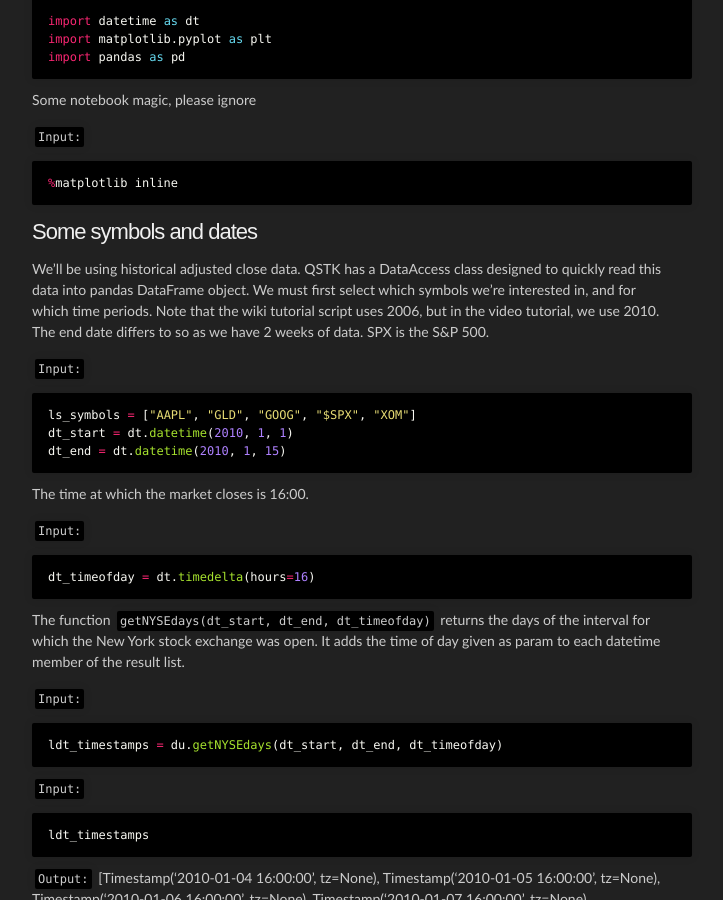
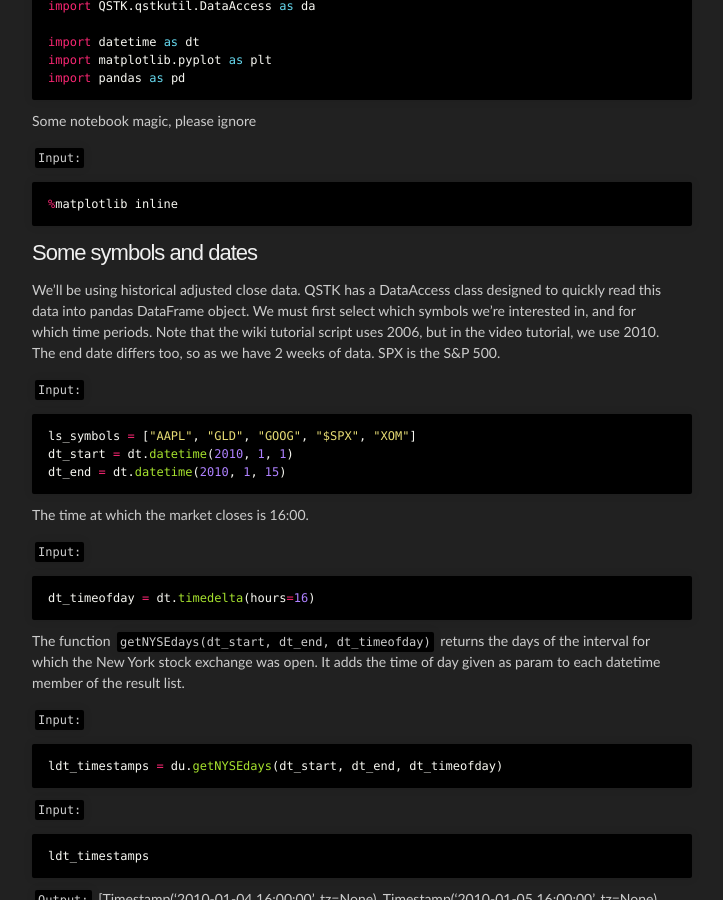
Before and after one commit to agravier/agravier.github.io, a Jekyll site: the page built from etc/notes/ci1-coursera/notes03.md, in a window 1280 px wide and 900 px high, scrolled down 5577 px. Shown: the whole window, without its empty margins (288-1011 px from the left). Built offline with Jekyll 4.4.1, drawn with Linux system fonts in a browser that asks for light colours; Markdown is read by kramdown in place of the engine named in the settings; formulas are drawn with MathJax 3; comment, search, counter and statistics services are not loaded; some of the changed lines change nothing that is shown; some of the changed text lies outside the part shown.

Commit message:
Fix typos in Coursera notes 3 for comp invest.

````diff
--- a/etc/notes/ci1-coursera/notes03.md
+++ b/etc/notes/ci1-coursera/notes03.md
@@ -13,7 +13,7 @@
 ### Many ways
 
 There are many ways to go through a programming tutorial. My two
-favourite ways to red a Python tutorial are
+favourite ways to read a Python tutorial are
 
 * to open the tutorial script in emacs in python-mode. There are [nice
 extensions](http://github.com/gabrielelanaro/emacs-for-python) worth using, or
@@ -27,9 +27,9 @@
 
 <div class="highlight"><pre><code>cd dev/coursera-comp-invest-1/Examples/Basic</code></pre></div>
 
-Activate the virtualenv, start IPython
+Activate the virtualenv (you create it with ```mkvirtualenv somename```, deactivate it with ```deactivate```, and read the doc for more), start IPython
 
-<div class="highlight"><pre><code>workon finance64
+<div class="highlight"><pre><code>workon somename
 ipython</code></pre></div>
 
 The rest of this section is copied from the Quantsoftware
@@ -346,7 +346,7 @@
 designed to quickly read this data into pandas DataFrame object. We must first
 select which symbols we're interested in, and for which time periods. Note that
 the wiki tutorial script uses 2006, but in the video tutorial, we use 2010. The
-end date differs to so as we have 2 weeks of data. SPX is the S&P 500.
+end date differs too, so as we have 2 weeks of data. SPX is the S&P 500.
 
 
  ```Input:```
@@ -365,7 +365,7 @@
 {% endhighlight %}
 
 The function ```getNYSEdays(dt_start, dt_end, dt_timeofday)``` returns the days
-of the interval for which the New York stock exchange was open. It adds  the
+of the interval for which the New York stock exchange was open. It adds the
 time of day given as param to each datetime member of the result list.
 
 
````
